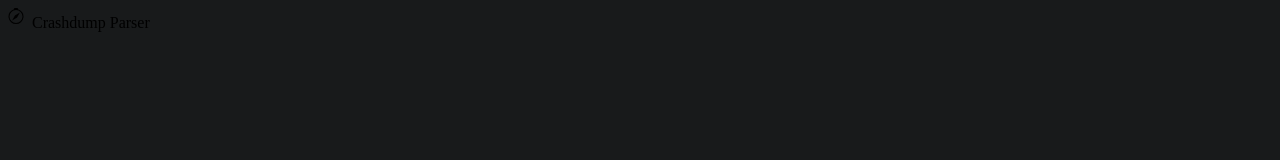
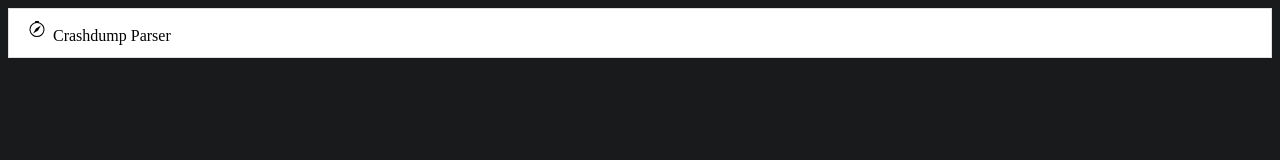
Before and after one commit to pocketmine-tools/pocketmine-tools.github.io, a plain HTML site: page index.html in a window 1280 px wide. Drawn offline with Linux system fonts and the light colour scheme.

Commit message:
Update index.css

```diff
--- a/css/index.css
+++ b/css/index.css
@@ -1,3 +1,11 @@
 body {
     background: #181A1B;
 }
+
+.list-group-item {
+    position: relative;
+    display: block;
+    padding: .75rem 1.25rem;
+    background-color: #fff;
+    border: 1px solid rgba(0, 0, 0, .125)
+}
```
